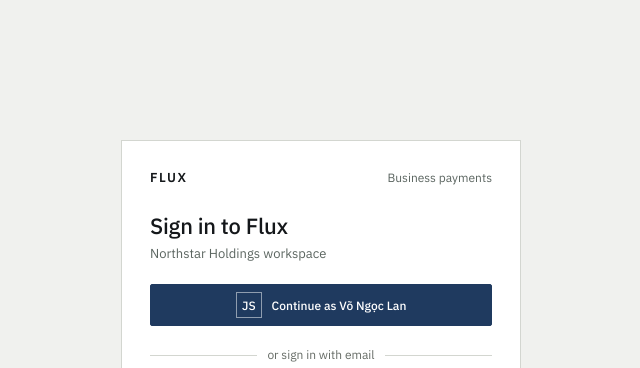
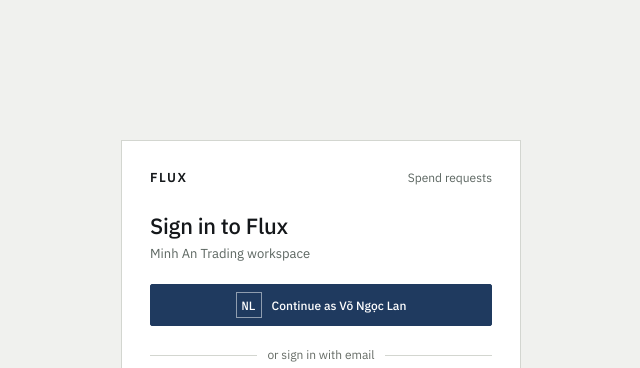
Before and after one commit to Ngh1aa/Flux, a plain HTML site: page login.html in a window 1280 px wide. Shown: the top 368 px of the page, 319-959 px from the left. Drawn offline with Linux system fonts and the light colour scheme.

Commit message:
Content step 5: login, README and PROJECT-CONTEXT for spend requests
- Login screen: Minh An Trading workspace, continue as Võ Ngọc Lan.
- README and PROJECT-CONTEXT describe the SME spend-request product, its
  people, rules, decisions and evidence status.
- README lists what still describes the treasury version: design lens, doc
  pages, Round 01 research package.

Co-Authored-By: Claude Opus 5.5 <noreply@anthropic.com>

```diff
--- a/login.html
+++ b/login.html
@@ -12,12 +12,12 @@
 <body data-page="login">
   <main class="login-shell">
     <section class="login-card" aria-labelledby="login-title">
-      <div class="brand login-brand"><span class="brand-name">FLUX</span><span class="workspace-name">Business payments</span></div>
+      <div class="brand login-brand"><span class="brand-name">FLUX</span><span class="workspace-name">Spend requests</span></div>
       <h1 id="login-title">Sign in to Flux</h1>
-      <p class="login-lede">Northstar Holdings workspace</p>
+      <p class="login-lede">Minh An Trading workspace</p>
 
       <button class="btn btn-primary login-continue" type="button" id="continue-as">
-        <span class="user-initials" aria-hidden="true">JS</span><span>Continue as Jamie Stone</span>
+        <span class="user-initials" aria-hidden="true">NL</span><span>Continue as Võ Ngọc Lan</span>
       </button>
 
       <div class="login-divider"><span>or sign in with email</span></div>
--- a/workspace.js
+++ b/workspace.js
@@ -447,7 +447,7 @@
       F.confirmAction({
         kicker: 'Identity and access',
         title: invited ? `Revoke invite for ${m.name}?` : `Remove ${m.name}?`,
-        body: invited ? 'The invite link stops working. You can invite them again later.' : `${m.name} loses access to Northstar Holdings immediately. Their past approvals stay in activity trails.`,
+        body: invited ? 'The invite link stops working. You can invite them again later.' : `${m.name} loses access to Minh An Trading immediately. Their past approvals stay in the activity trail.`,
         confirmLabel: invited ? 'Revoke invite' : 'Remove member',
         busyLabel: 'Removing…',
         action: () => store.commit((s) => { s.members = s.members.filter((x) => x.id !== m.id); }).then(() => {
```
Also changed, not shown: 3 other files.
